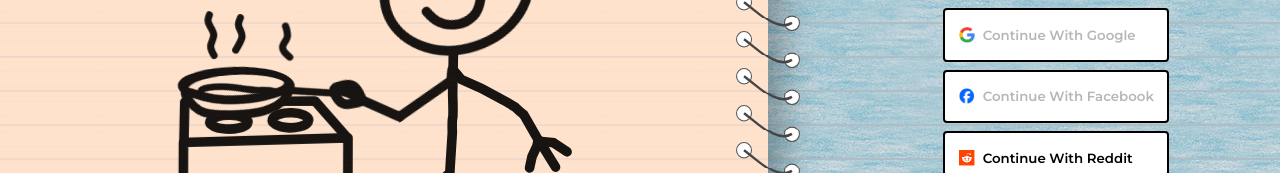
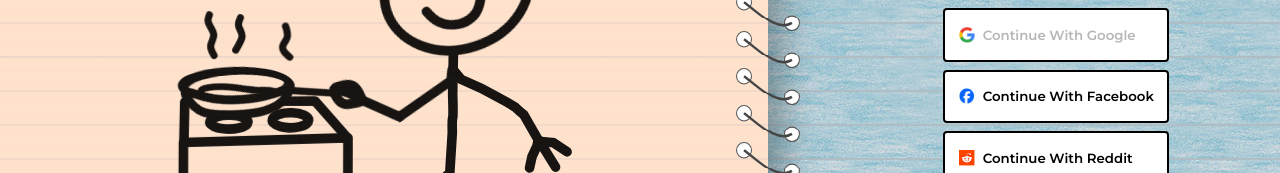
Before and after one commit to syshriki/rie-ui-v2, a Next.js app: page /login in a window 1280 px wide. Shown: the part 318-491 px from the top of the page. Built offline with nearby package versions, Linux system fonts and the light colour scheme.

Commit message:
enable facebook login

```diff
--- a/src/app/login/page.tsx
+++ b/src/app/login/page.tsx
@@ -76,9 +76,13 @@ function LoginClient() {
 							</button>
 							<button
 								type="button"
-								disabled
-								tabIndex={-1}
+								tabIndex={0}
 								className={styles.button}
+								onClick={() =>
+									router.push(
+										`${process.env.NEXT_PUBLIC_FB_AUTH_URL}&state=${generateState(redirectUri)}`,
+									)
+								}
 							>
 								<img src="/fb.png" alt="Facebook logo" />
 								Continue With Facebook
```
Also changed, not shown: 1 other file (tests, documents, lock files or other folders).
